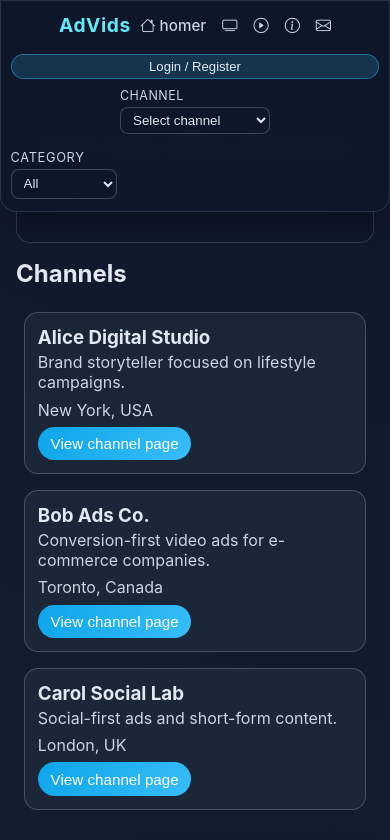
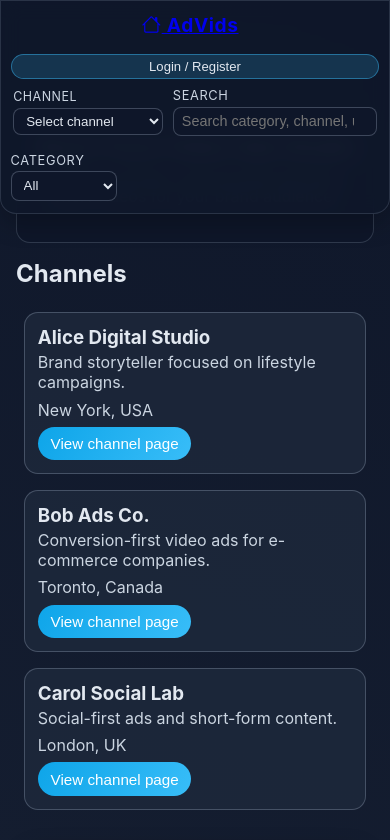
Before and after one commit to SihleNYE/codespaces-react, a React (Vite) app: page / in a window 390 px wide. Shown: the top 840 px of the page. Built offline with nearby package versions, Linux system fonts and the light colour scheme; grey boxes are pictures that could not be loaded.

Commit message:
search bar

```diff
--- a/src/App.css
+++ b/src/App.css
@@ -664,6 +664,38 @@ body {
   min-width: 140px;
 }
 
+.search-input-wrapper {
+  display: flex;
+  flex-direction: column;
+  align-items: flex-start;
+  justify-content: center;
+  gap: 0.2rem;
+  min-width: 180px;
+}
+
+.search-input-wrapper label {
+  align-self: flex-start;
+  color: #cbd5e1;
+  font-size: 0.8rem;
+  text-transform: uppercase;
+  letter-spacing: 0.05em;
+}
+
+#search-input {
+  background: rgba(15, 23, 42, 0.8);
+  border: 1px solid rgba(148, 163, 184, 0.35);
+  color: #e2e8f0;
+  border-radius: 8px;
+  padding: 0.35rem 0.5rem;
+  width: 100%;
+  font-size: 0.9rem;
+}
+
+#search-input:focus {
+  outline: 2px solid rgba(56, 189, 248, 0.45);
+  border-color: rgba(56, 189, 248, 0.45);
+}
+
 .filter-controls > div label {
   align-self: flex-start;
 }
@@ -672,6 +704,10 @@ body {
     flex-wrap: wrap;
     justify-content: center;
     width: 100%;
+  }
+
+  .search-input-wrapper {
+    min-width: 100%;
   }
 }
 
--- a/src/App.jsx
+++ b/src/App.jsx
@@ -12,6 +12,7 @@ import Nav from './components/Nav';
 
 function App() {
   const [activeCategory, setActiveCategory] = useState('all');
+  const [searchQuery, setSearchQuery] = useState('');
   const [activeChannel, setActiveChannel] = useState(null);
   const [activeUser, setActiveUser] = useState(null);
   const [showAuth, setShowAuth] = useState(false);
@@ -40,9 +41,31 @@ function App() {
     setAdList((prev) => prev.filter((a) => a.id !== id));
   };
 
-  const filteredAds = activeCategory === 'all'
+  const categoryFilteredAds = activeCategory === 'all'
     ? adList
     : adList.filter((ad) => ad.category === activeCategory);
+
+  const filteredAds = searchQuery
+    ? categoryFilteredAds.filter((ad) => {
+        const query = searchQuery.toLowerCase();
+        const channelInfo = channelByUser[ad.owner];
+        const userInfo = userByUsername[ad.owner];
+        const tagsStr = (ad.tags || []).join(' ').toLowerCase();
+        const channelName = channelInfo?.name?.toLowerCase() || '';
+        const channelCountry = channelInfo?.country?.toLowerCase() || '';
+        const userName = userInfo?.username?.toLowerCase() || ad.owner.toLowerCase();
+        return (
+          ad.title.toLowerCase().includes(query) ||
+          ad.description.toLowerCase().includes(query) ||
+          ad.category.toLowerCase().includes(query) ||
+          ad.owner.toLowerCase().includes(query) ||
+          tagsStr.includes(query) ||
+          channelName.includes(query) ||
+          userName.includes(query) ||
+          channelCountry.includes(query)
+        );
+      })
+    : categoryFilteredAds;
 
   useEffect(() => {
     const renderChannelFromHash = () => {
@@ -71,6 +94,8 @@ function App() {
       <Nav
         activeCategory={activeCategory}
         setActiveCategory={setActiveCategory}
+        searchQuery={searchQuery}
+        setSearchQuery={setSearchQuery}
         activeChannel={activeChannel}
         channelList={channelList}
         activeUser={activeUser}
--- a/src/components/Nav.jsx
+++ b/src/components/Nav.jsx
@@ -3,6 +3,8 @@ import React from "react";
 const Nav = ({
   activeCategory,
   setActiveCategory,
+  searchQuery,
+  setSearchQuery,
   activeChannel,
   channelList,
   activeUser,
@@ -14,14 +16,18 @@ const Nav = ({
 }) => {
   return (
     <nav className="top-nav">
-      <div className="brand">AdVids</div>
+      <div className="brand">
+        <a href="#home" aria-label="Home" title="Home">
+            <i className="bi bi-house"></i> AdVids
+          </a>
+      </div>
       <ul className="nav-links">
-        <li>
+        {/* <li>
           <a href="#home" aria-label="Home" title="Home">
-            <i className="bi bi-house"></i> homer
+            <i className="bi bi-house"></i>
           </a>
-        </li>
-        <li>
+        </li> */}
+        {/* <li>
           <a href="#channels" aria-label="Channels" title="Channels">
             <i className="bi bi-tv"></i>
           </a>
@@ -32,8 +38,8 @@ const Nav = ({
             <i className="bi bi-play-circle"></i>
           </a>
         </li>
-        <li>
-          <a href="#about" aria-label="About" title="About">
+        <li> */}
+          {/* <a href="#about" aria-label="About" title="About">
             <i className="bi bi-info-circle"></i>
           </a>
         </li>
@@ -41,7 +47,7 @@ const Nav = ({
           <a href="#contact" aria-label="Contact" title="Contact">
             <i className="bi bi-envelope"></i>
           </a>
-        </li>
+        </li> */}
       </ul>
 
       {activeUser ? (
@@ -96,6 +102,16 @@ const Nav = ({
           </select>
         </div>
 
+        <div className="search-input-wrapper">
+          <label htmlFor="search-input">Search</label>
+          <input
+            id="search-input"
+            type="search"
+            placeholder="Search category, channel, user, tags..."
+            value={searchQuery}
+            onChange={(e) => setSearchQuery(e.target.value)}
+          />
+        </div>
         <div className="category-dropdown">
           <label htmlFor="category-select">Category</label>
           <select
```
Also changed, not shown: 1 other file (tests, documents, lock files or other folders).
